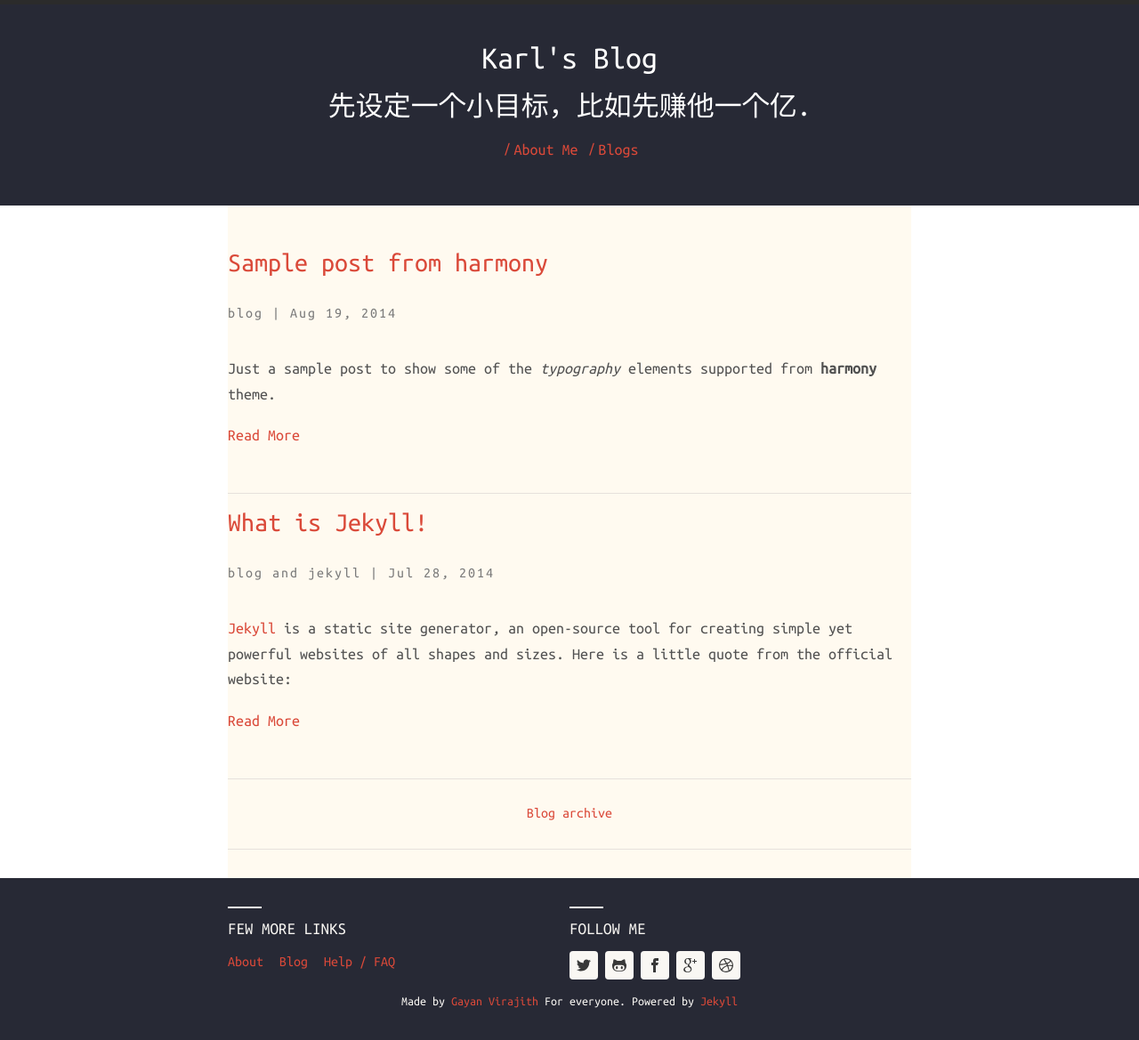
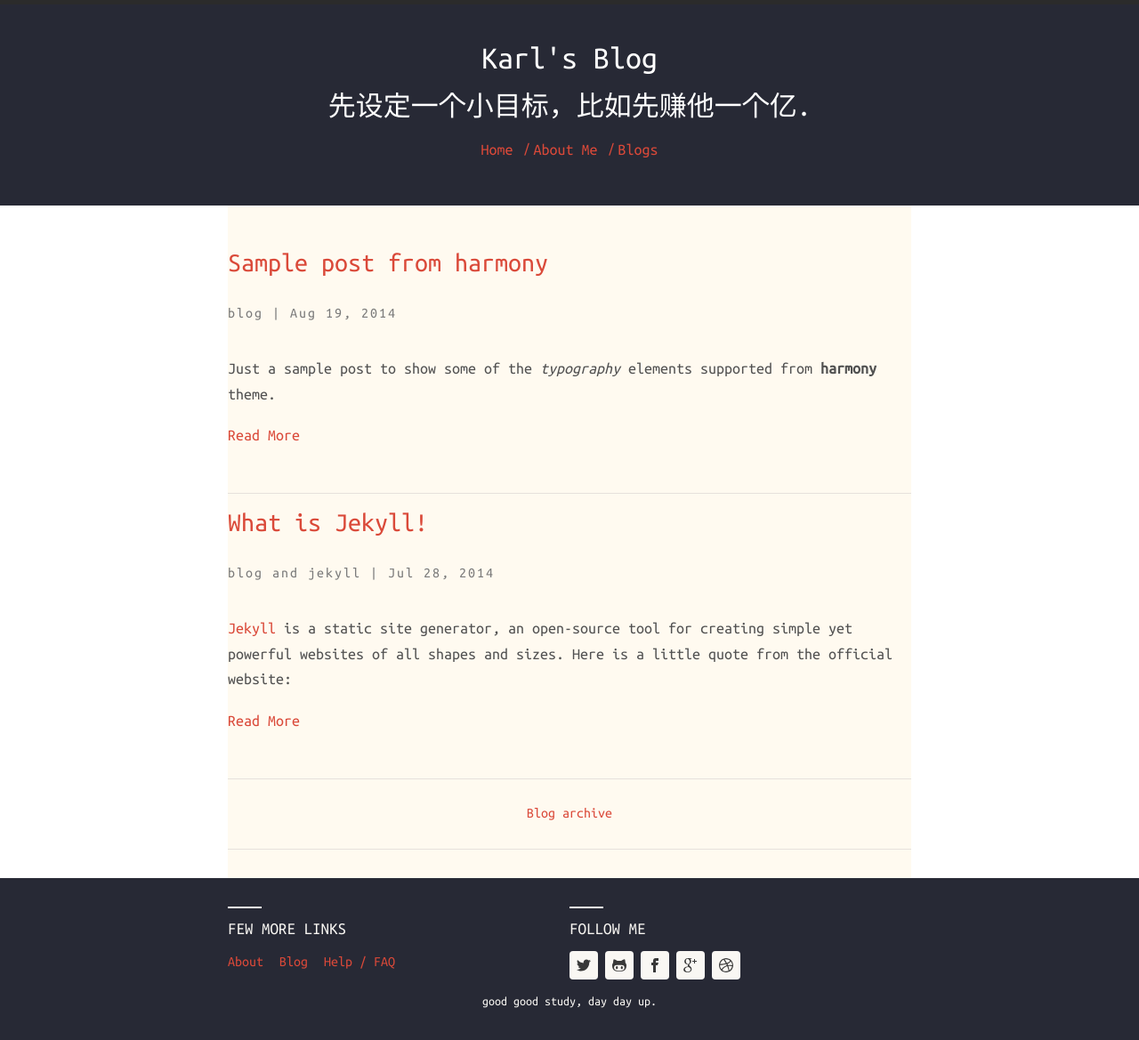
Before and after one commit to zhonghan/forest, a Jekyll site: the page built from index.html, in a window 1280 px wide. Shown: the whole page at 89% size. Built offline with Jekyll 4.4.1, drawn with Linux system fonts in a browser that asks for light colours; nearby versions of some CDN libraries.

Commit message:
remove useless link

```diff
--- a/_includes/footer.html
+++ b/_includes/footer.html
@@ -1,4 +1 @@
-{% if site.harmony.show_disclaimer %}
-	Made by <a href="http://gayan.me" target="_blank">Gayan Virajith</a> For everyone.
-{% endif %}
-Powered by <a href="http://jekyllrb.com" target="_blank">Jekyll</a>
+good good study, day day up.
--- a/_includes/header-links.html
+++ b/_includes/header-links.html
@@ -1,4 +1,7 @@
 <ul>
+	<li>
+		<a href="{{ '/' | prepend: site.baseurl | prepend: site.url }}">Home</a>
+	</li>
 	<li>
 		<a href="{{ '/about' | prepend: site.baseurl | prepend: site.url }}">About Me</a><span>/</span>
 	</li>
```
